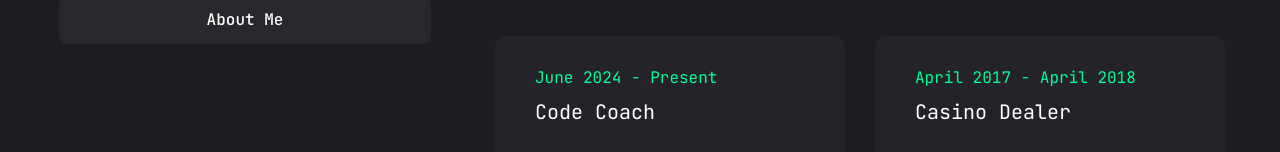
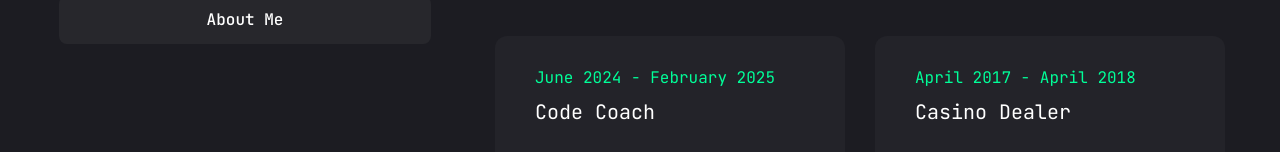
Before and after one commit to NelsonMALGAS/portfolio, a Next.js app: page /resume in a window 1280 px wide. Shown: the part 404-556 px from the top of the page. Built offline with nearby package versions, Linux system fonts and the light colour scheme.

Commit message:
Update resumeInfo.ts

```diff
--- a/data/resumeInfo.ts
+++ b/data/resumeInfo.ts
@@ -42,7 +42,7 @@ const about = {
       {
         company: "CodeSpace Academy",
         position: "Code Coach",
-        duration: "June 2024 - Present",
+        duration: "June 2024 - February 2025",
       },
       {
         company: "Sun International",
```
